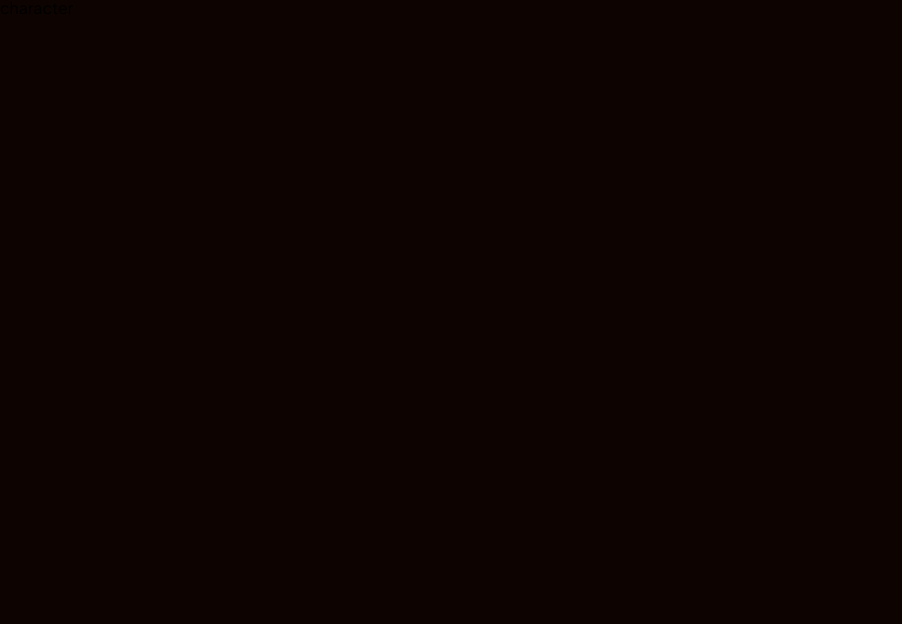
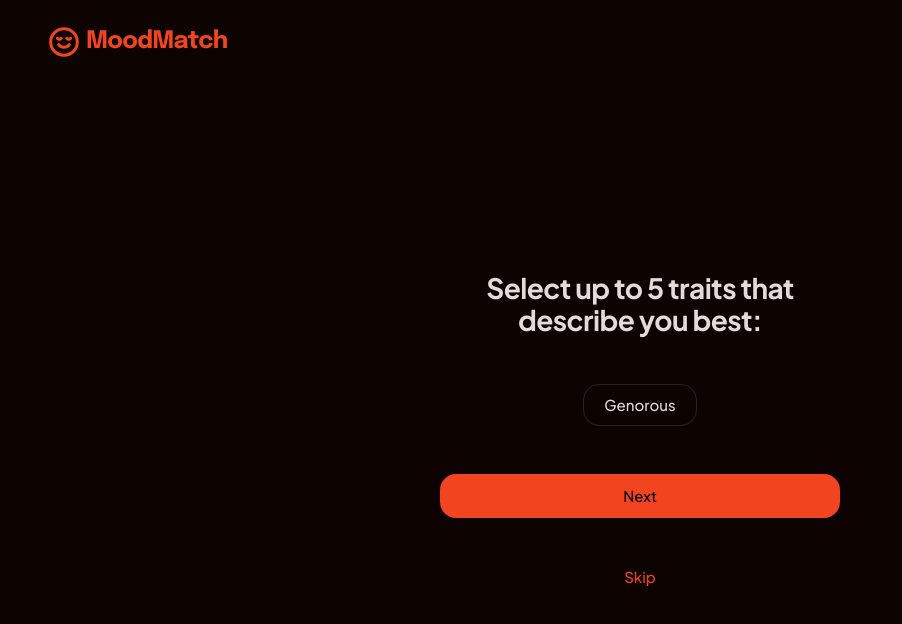
Before and after one commit to jisunipark/moodmatch-react, a React (Vite) app: page /character in a window 1280 px wide. Shown: the top 624 px of the page, without its empty margins (0-902 px from the left). Built offline with nearby package versions, Linux system fonts and the light colour scheme; a web font is replaced by a local one.

Commit message:
design: 키워드 선택 섹션 추가

```diff
--- a/src/components/Button/Button.tsx
+++ b/src/components/Button/Button.tsx
@@ -6,5 +6,9 @@ interface Props {
 }
 
 export default function Button({ children, width }: Props) {
-  return <S.Button width={width}>{children}</S.Button>;
+  return (
+    <S.Button type="button" width={width}>
+      {children}
+    </S.Button>
+  );
 }
--- a/src/components/Button/style.ts
+++ b/src/components/Button/style.ts
@@ -7,17 +7,16 @@ interface Props {
 
 export const Button = styled.button<Props>`
   display: flex;
-  padding: 12px 28px;
+  padding: ${(props) => (props.width === 'long' ? '10px 20px' : '12px 28px')};
   justify-content: center;
   align-items: center;
   width: ${(props) => props.width === 'long' && '400px'};
-  border: none;
   border-radius: 16px;
   background: ${primary};
 
   color: ${buttonText};
   font-family: 'Plus Jakarta Sans';
-  font-size: 20px;
+  font-size: ${(props) => (props.width === 'long' ? '15px' : '20px')};
   font-style: normal;
   font-weight: 500;
   line-height: 24px; /* 120% */
--- /dev/null
+++ b/src/components/Selection/Selection.tsx
@@ -0,0 +1,18 @@
+import Button from '../Button/Button';
+import { H5 } from '../Headings/style';
+import * as S from './style';
+
+export default function Selection() {
+  return (
+    <S.Wrapper>
+      <H5>
+        Select up to 5 traits that
+        <br />
+        describe you best:
+      </H5>
+      <S.Trait type="button">Genorous</S.Trait>
+      <Button width="long">Next</Button>
+      <S.SkipButton>Skip</S.SkipButton>
+    </S.Wrapper>
+  );
+}
--- /dev/null
+++ b/src/components/Selection/style.ts
@@ -0,0 +1,39 @@
+import styled from '@emotion/styled';
+import { darkText, primary } from '../../styles/colors';
+
+export const Wrapper = styled.section`
+  display: flex;
+  flex-direction: column;
+  height: calc(100vh - 60px);
+  justify-content: center;
+  align-items: center;
+  gap: 48px;
+  align-self: stretch;
+`;
+
+export const Trait = styled.button`
+  display: flex;
+  padding: 10px 20px;
+  justify-content: center;
+  align-items: center;
+  border-radius: 16px;
+  border: 1.5px solid rgba(182, 151, 145, 0.2);
+  background-color: transparent;
+
+  color: ${darkText};
+  font-family: 'Plus Jakarta Sans';
+  font-size: 15px;
+  font-style: normal;
+  font-weight: 500;
+  line-height: 20px; /* 133.333% */
+`;
+
+export const SkipButton = styled.button`
+  color: ${primary};
+  font-family: 'Plus Jakarta Sans';
+  font-size: 15px;
+  font-style: normal;
+  font-weight: 500;
+  line-height: 20px; /* 133.333% */
+  cursor: pointer;
+`;
--- a/src/pages/CharacterPage.tsx
+++ b/src/pages/CharacterPage.tsx
@@ -1,3 +1,12 @@
+import Gnb from '../components/Gnb/Gnb';
+import Selection from '../components/Selection/Selection';
+import { Page } from '../styles/page';
+
 export default function CharacterPage() {
-  return <div>character</div>;
+  return (
+    <Page>
+      <Gnb />
+      <Selection />
+    </Page>
+  );
 }
--- a/src/styles/index.css
+++ b/src/styles/index.css
@@ -12,3 +12,8 @@ a:hover,
 a:active {
   text-decoration: none;
 }
+
+button {
+  background-color: transparent;
+  border: none;
+}
```
